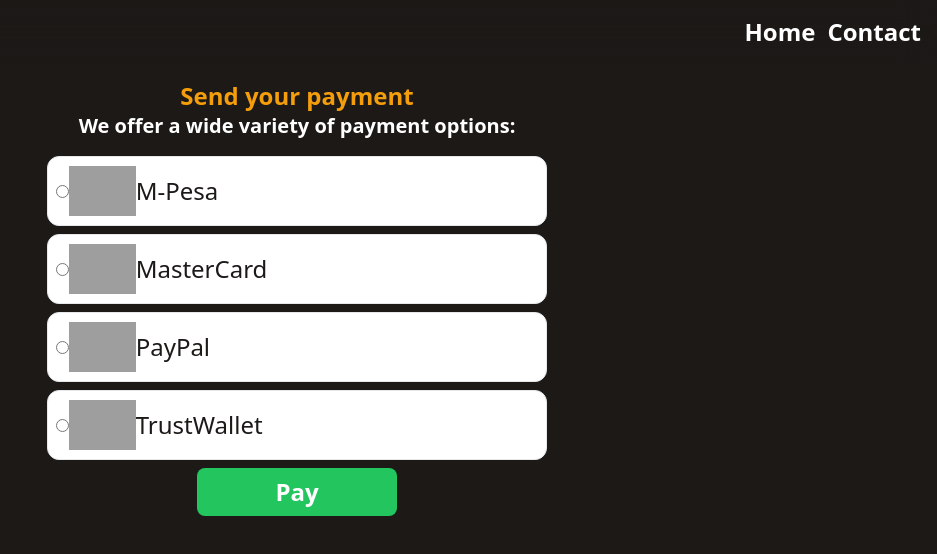
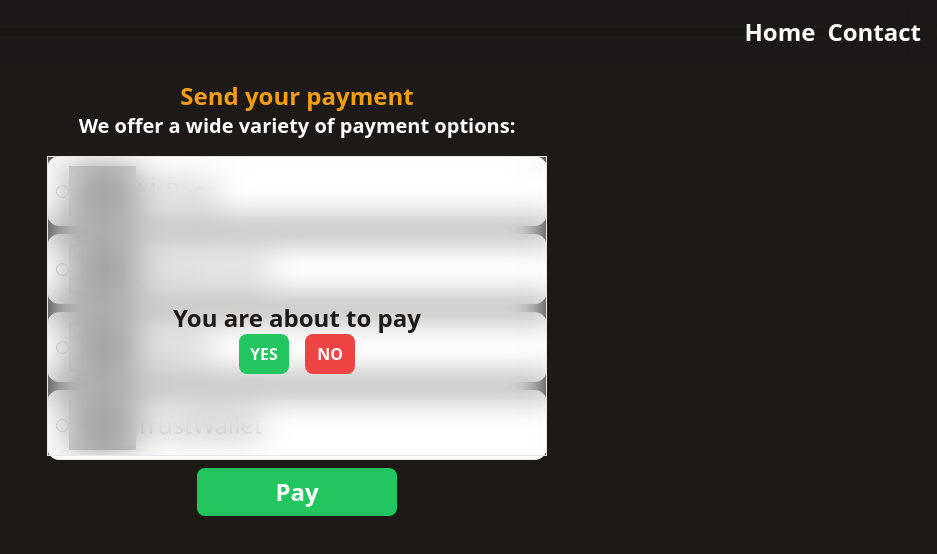
Before and after one commit to Solomon-Gachure/Linsey, a React (Create React App) app: page /payment in a window 1280 px wide. Both pictures are taken after a click on the button "Pay". Shown: the top 554 px of the page, without its empty margins (343-1280 px from the left). Built offline with nearby package versions, Linux system fonts and the light colour scheme; grey boxes are pictures that could not be loaded.

Commit message:
Added the pop up to enter payment method

```diff
--- a/src/pages/payment.js
+++ b/src/pages/payment.js
@@ -1,8 +1,19 @@
-import React from 'react'
-
-{/** */}
+import React, { useState } from 'react'
 
 const Payment = () => {
+    {/** create a condition to show pop up for confirmation of payment upon button click */}
+const [popup, setPopup]=useState(false)
+const handlePay=()=>{
+    setPopup(true)
+}
+const closePop=()=>{
+    setPopup(false)
+}
+{/**create a condition to show pop up in advancement of payment */}
+const [amount, setAmount]=useState(false)
+const handleAmount=()=>{
+    setAmount(true)
+}
   return (
     <div className='text-white pt-16 flex justify-center items-center'>
         {/**payment section */}
@@ -37,11 +48,41 @@
 
 
 
-        <button className='bg-green-500 p-2 text-white font-bold w-[200px] rounded-lg hover:scale-105 duration-300'>Pay</button>
+        <button onClick={handlePay} className='bg-green-500 p-2 text-white font-bold w-[200px] rounded-lg hover:scale-105 duration-300'>Pay</button>
     </div>
 </div>
 
 </div>
+{/**pop up message to confirm payment */}
+{
+    popup&&(
+        <div className='fixed w-[500px] h-[300px]   bg-transparent z-50 bg-opacity-60 backdrop-blur-lg backdrop-filter:blur(8px) bg-clip-padding pt-16 flex items-center justify-center text-stone-900 font-bold border'>
+            <div className='w-full h-full flex flex-col justify-center items-center  '>
+                <h1 className='text-2xl'>You are about to pay</h1>
+                <div className='flex items-center gap-4'>
+                    <button onClick={handleAmount} className='bg-green-500 p-2 text-white font-bold w-[50px] rounded-lg hover:scale-105 duration-300'>YES</button>
+                <button onClick={closePop} className='bg-red-500 p-2 text-white font-bold w-[50px] rounded-lg hover:scale-105 duration-300'>NO</button>
+                </div>
+
+            </div>
+        </div>
+    )
+}
+{/**amount to be placed pop up */}
+{
+    amount&&(
+        <div className='fixed w-[500px] h-[500px]  bg-transparent z-50 bg-opacity-60 backdrop-blur-lg backdrop-filter:blur(8px) bg-clip-padding pt-16 flex items-center justify-center text-stone-900 font-bold border'>
+            <div className='w-full h-full flex flex-col justify-center items-center  '>
+                <form className='flex flex-col gap-2' action="https://getform.io/f/db96c5fb-9063-4883-a850-e833759e93be" method="post">
+
+<input className='p-2 bg-transparent text-white font-bold outline-none  border-2 border-stone-900/70 rounded-lg' type="text" placeholder='Enter Amount' />
+
+<button className='bg-green-500 p-2 text-white font-bold w-[250px] rounded-lg hover:scale-105 duration-300'>Pay</button>
+                </form>
+            </div>
+        </div>
+    )
+}
         </div>
     </div>
   )
```
